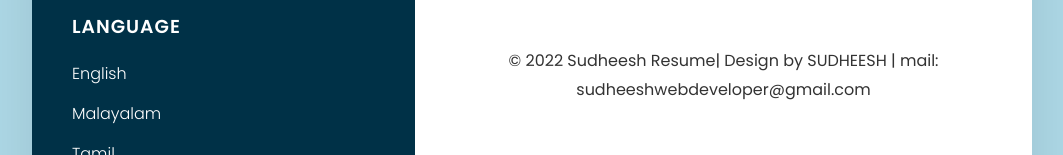
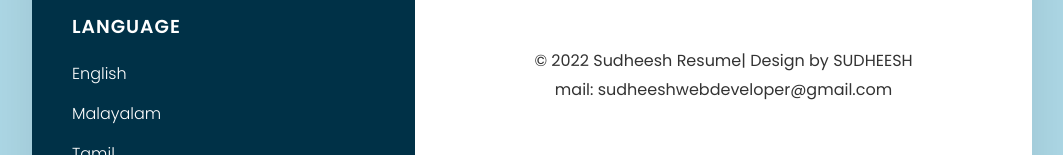
Before and after one commit to Sudheeshweb/sudheeshcv.lk, a plain HTML site: page index.html in a window 1280 px wide. Shown: the part 1243-1398 px from the top of the page, without its empty margins (108-1171 px from the left). Drawn offline with Linux system fonts and the light colour scheme.

Commit message:
initial commit

```diff
--- a/index.html
+++ b/index.html
@@ -172,7 +172,7 @@
 
        </div>
                  <div class="w3l_footer_pos">
-			<p>© 2022 Sudheesh Resume| Design by SUDHEESH | mail: sudheeshwebdeveloper@gmail.com</p>
+			<p>© 2022 Sudheesh Resume| Design by SUDHEESH <br> mail: sudheeshwebdeveloper@gmail.com</p>
 		</div>
       </div>
     </div>
```
